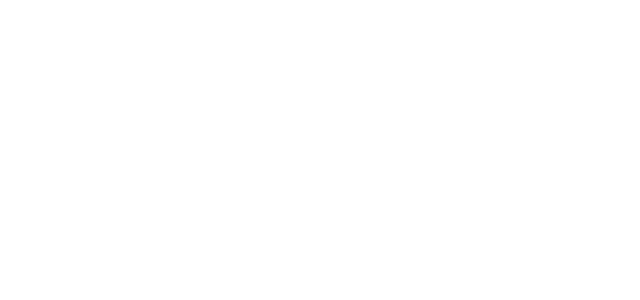
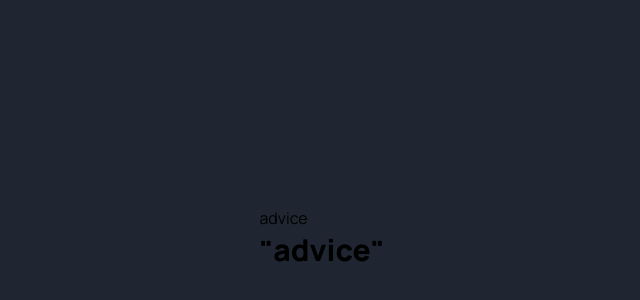
Before and after one commit to Yole-dev/advice_generator_app, a React (Create React App) app: page / in a window 1280 px wide. Shown: the part 162-462 px from the top of the page, without its empty margins (318-958 px from the left). Built offline with nearby package versions, Linux system fonts and the light colour scheme.

Commit message:
Imported all images to the app component currently working on the static content of the app

```diff
--- a/src/App.js
+++ b/src/App.js
@@ -1,3 +1,8 @@
+// imported app images
+import divider1 from "./assets/pattern-divider-mobile.svg";
+import divider2 from "./assets/pattern-divider-desktop.svg";
+import dice from "./assets/icon-dice.svg";
+
 export default function App() {
   return <AdviceGenerator />;
 }
@@ -11,5 +16,20 @@
 }
 
 function AdviceContainer() {
-  return;
+  return (
+    <section className="advice-container">
+      <p className="container-heading">advice</p>
+      <Advice />
+    </section>
+  );
 }
+
+function Advice() {
+  return (
+    <p className="advice">
+      <span>"</span>
+      advice
+      <span>"</span>
+    </p>
+  );
+}
--- a/src/index.css
+++ b/src/index.css
@@ -16,5 +16,20 @@
 }
 
 body {
+  width: 100svw;
+  height: 100svh;
+  display: flex;
+  justify-content: center;
+  align-items: center;
   font-family: "Manrope", sans-serif;
+  background: var(--blue-950);
 }
+
+.advice {
+  font-size: 30px;
+  font-weight: 800;
+}
+
+.advice span {
+  font-size: 28px;
+}
```
